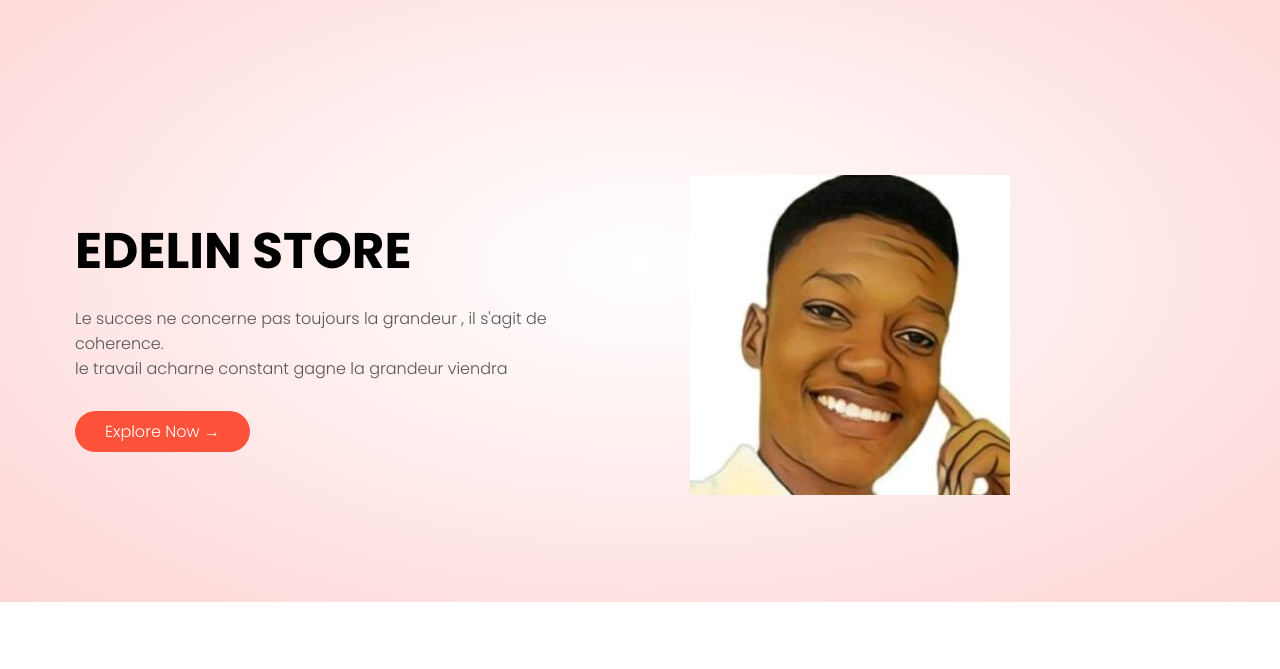
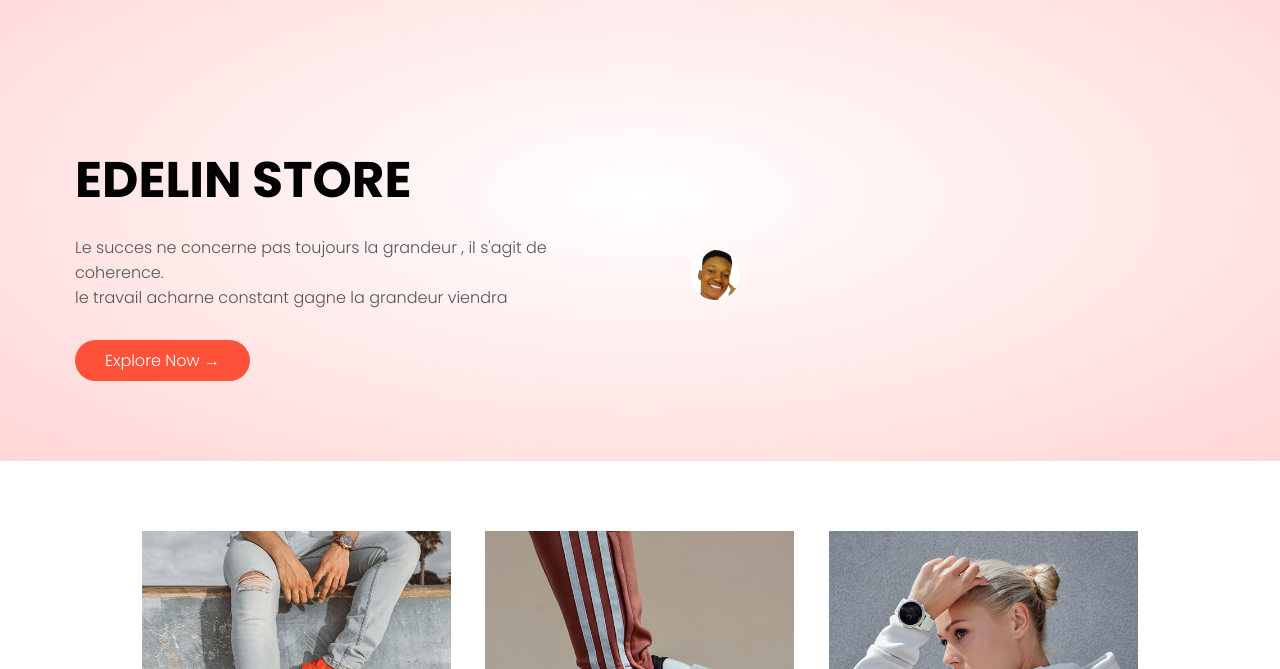
Before and after one commit to edelinscratch/edelinscratch.github.io, a plain HTML site: page index.html in a window 1280 px wide. Shown: the part 97-766 px from the top of the page. Drawn offline with Linux system fonts and the light colour scheme.

Commit message:
Update style.css

```diff
--- a/style.css
+++ b/style.css
@@ -48,8 +48,10 @@ p{
     min-width: 300px;
 }
 .col-2 img{
-    max-width: 100%;
-    padding: 50px 0;
+
+     width: 50px;
+    margin-top: 20px;
+    border-radius: 50%;
 }
 .col-2 h1{
     font-size: 50px;
```
